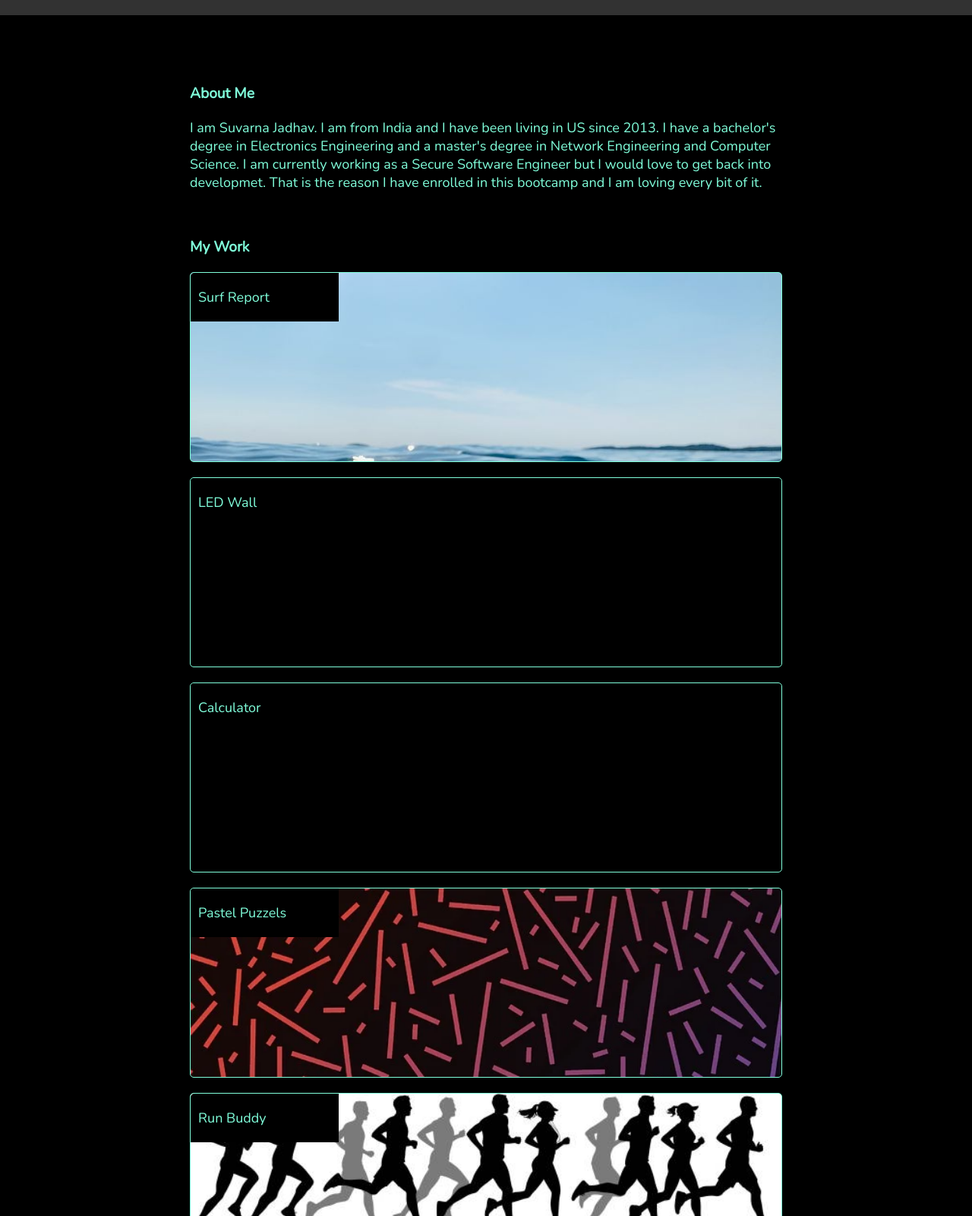
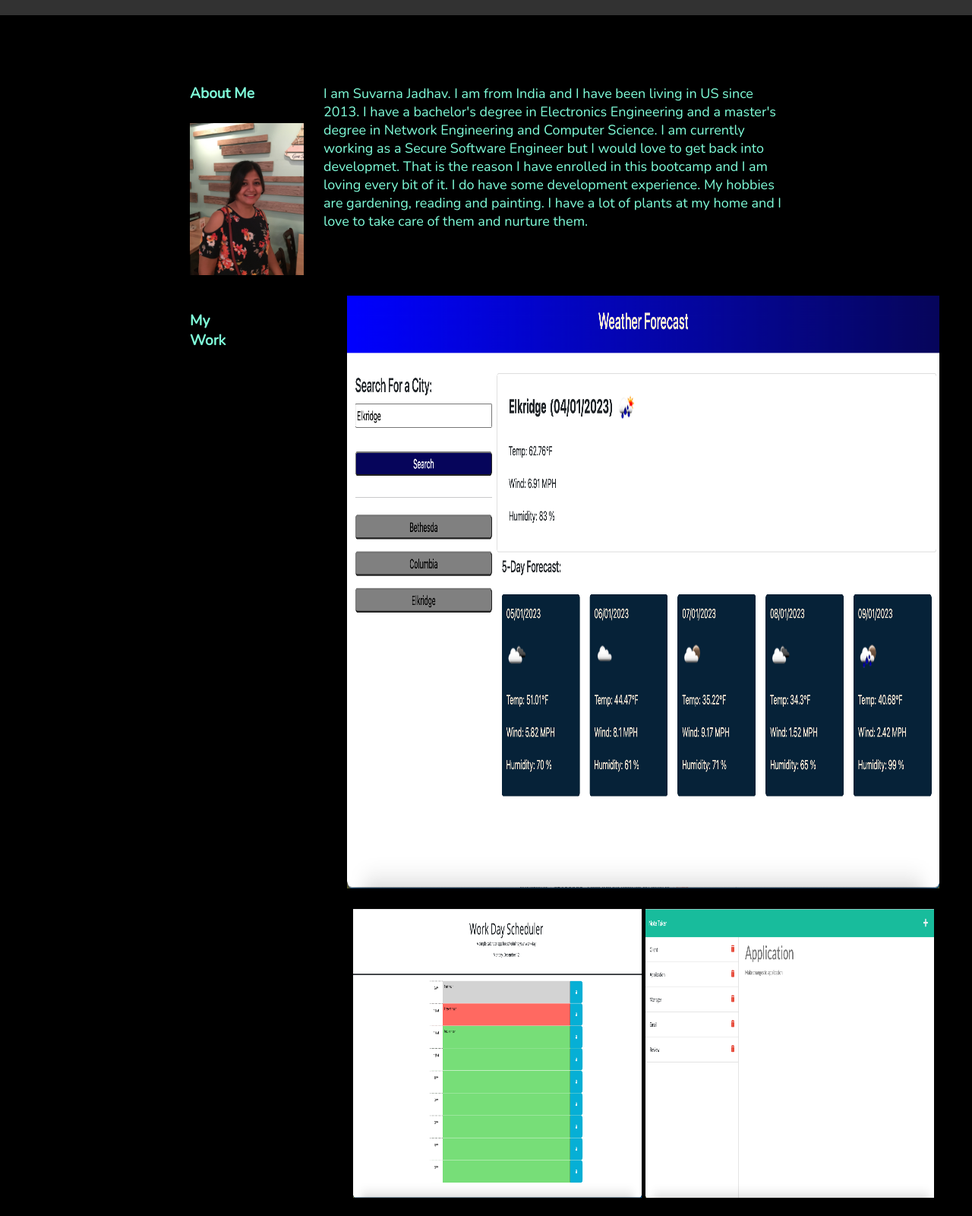
Before and after one commit to suvarna28/suvarna-portfolio, a plain HTML site: page index.html in a window 1280 px wide. Shown: the part 140-1740 px from the top of the page at 76% size. Drawn offline with nearby package versions, Linux system fonts and the light colour scheme.

Commit message:
Added new images for my projects and their respective links in the index.html file

```diff
--- a/assets/style.css
+++ b/assets/style.css
@@ -40,6 +40,21 @@ nav {
     background-color: #323232;
 }
 
+#aboutme {
+    display: flex;
+    gap: 1rem;
+}
+
+#aboutme p {
+    padding-left: 10px;
+    margin-top: 21px;
+}
+
+#work {
+    display: flex;
+    gap: 10rem;
+}
+
 /* Setting up top padding for header nav element */
 
 .header-nav {
@@ -57,7 +72,7 @@ nav a {
 
 /* Applying styling to anchor tags when you hover over them, it applies a border with style, width, radius, opacity and shadow */
 
-a:hover {
+nav a:hover {
     border-style: solid;
     border-width: 1px;
     border-radius: 5px;
@@ -224,6 +239,18 @@ footer div {
         flex-direction: column;
     }
 
+    #myinfo {
+        flex-direction: column;
+    }
+
+    #aboutme {
+        flex-direction: column;
+    }
+
+    #work {
+        flex-direction: column;
+    }
+
     /* Setting up header width to fit the screen */
 
     header > div {
@@ -233,7 +260,7 @@ footer div {
     /* Setting up nav content in column */
 
     nav {
-      flex-direction: column;
+        flex-direction: column;
     }
 
     /* Changing the left and right padding for main section when the screen width changes */
--- a/index.html
+++ b/index.html
@@ -41,34 +41,35 @@
 
     <main>
         <div id="aboutme">
-            <h4>About Me</h4>
+            <div>
+                <h4>About Me</h4>
+                <br>
+                <img src="./images/myimage.JPG" alt="" width="150" height="200">
+            </div>
             <p>I am Suvarna Jadhav. I am from India and I have been living in US since 2013. I have a
-                bachelor's degree in Electronics Engineering and a master's degree in Network Engineering and
-                Computer Science. I am currently working as a Secure Software Engineer but I would love to get back into developmet.
-                That is the reason I have enrolled in this bootcamp and I am loving every bit of it.
+                    bachelor's degree in Electronics Engineering and a master's degree in Network Engineering and
+                    Computer Science. I am currently working as a Secure Software Engineer but I would love to get back into
+                    developmet. That is the reason I have enrolled in this bootcamp and I am loving every bit of it. I do have
+                    some development experience. My hobbies are gardening, reading and painting. I have a lot of plants at my home and I love to take care of them and nurture them.
             </p>
+            </div>
         </div>
 
         <div id="work">
             <h4>My Work</h4>
-        </div>
-
-        <div class="mywork">
-            <section class="item item-sea">
-                <p>Surf Report</p>
-            </section>
-            <section class="item item-led">
-              <p>LED Wall</p>
-            </section>
-            <section class="item item-calculator">
-              <p>Calculator</p>
-            </section>
-            <section class="item item-pattern">
-              <p>Pastel Puzzels</p>
-            </section>
-            <section class="item item-running">
-                <p>Run Buddy</p>
-            </section>
+            <div class="mywork">
+                <div>
+                    <a href="https://suvarna28.github.io/weather-forecast/" target="_blank"><img src="./images/weather-forecast.png" alt=""  width="780" height="780"></a>
+                </div>
+                <div>
+                    <a href="https://suvarna28.github.io/my-calendar/" target="_blank"><img src="./images/my-calendar.png" alt=""  width="380" height="380"></a>
+                    <a href="https://note-taker-suvarna.herokuapp.com/" target="_blank"><img src="./images/note-taker.png" alt=""  width="380" height="380"></a>
+                </div>
+                <div>
+                    <a href="https://suvarna28.github.io/password-generator/" target="_blank"><img src="./images/password-generator.png" alt=""  width="380" height="380"></a>
+                    <a href="https://suvarna28.github.io/javascript-quiz/" target="_blank"><img src="./images/javascript-quiz.png" alt=""  width="380" height="380"></a>
+                </div>
+            </div>
         </div>
     </main>
 
```
Also changed, not shown: images/javascript-quiz.png (added), images/my-calendar.png (added), images/myimage.JPG (added), images/note-taker.png (added), images/password-generator.png (added), images/team-profile-generator.png (added), images/weather-forecast.png (added).
